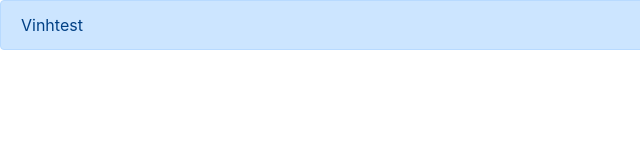
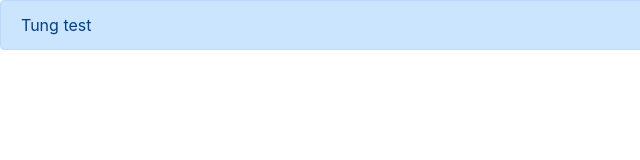
Before and after one commit to vinhhutech/vinhhutech, a plain HTML site: page index.html in a window 1280 px wide. Shown: the full height of the page, 0-640 px from the left. Drawn offline with nearby package versions, Linux system fonts and the light colour scheme.

Commit message:
tung commit

```diff
--- a/index.html
+++ b/index.html
@@ -11,7 +11,7 @@
 
 
 <div class="alert alert-primary" role="alert">
-  Vinhtest
+  Tung test
 </div>
 </body>
 
```
